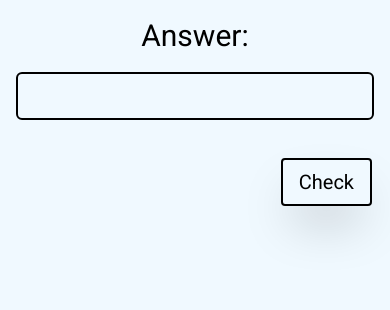
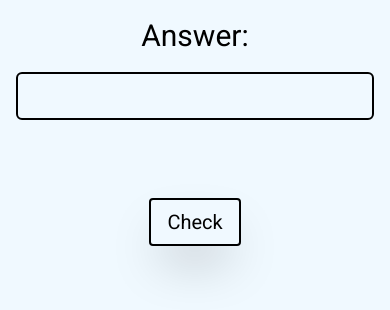
Before and after one commit to NedzadDonlagic04/typescript-random-base-converter, a website built with Vite: page index.html in a window 390 px wide. Shown: the part 250-560 px from the top of the page. Built offline with nearby package versions, Linux system fonts and the light colour scheme.

Commit message:
Added  css to make page a bit more responsive

```diff
--- a/index.html
+++ b/index.html
@@ -24,7 +24,7 @@
           class="text-3xl bg-sky-50 w-full outline outline-2 outline-black p-1 rounded focus:outline-offset-8 transition-all ease-in-out duration-300"
           type="text" name="guess-input" id="guess-input">
       </div>
-      <div class="flex justify-between items-center mt-10">
+      <div class="flex justify-between items-center mt-10 flex-col gap-10 md:flex-row">
         <button class="hidden btn" id="show-answer">Show Answer</button>
         <p class="text-2xl text-red-500" id="answer-status"></p>
         <button class="btn" id="check-answer">Check</button>
```
